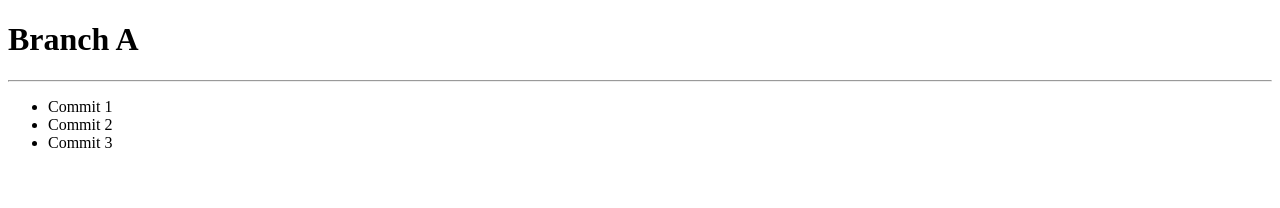
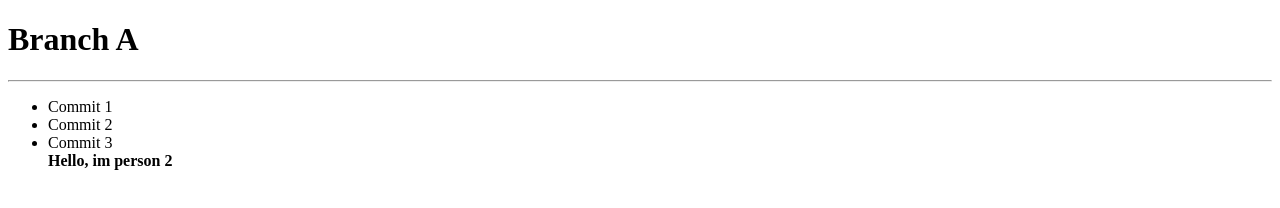
Before and after one commit to SU-Nesterenko/testrepo, a plain HTML site: page index.htm in a window 1280 px wide. Drawn offline with Linux system fonts and the light colour scheme.

Commit message:
Person 2 commits

```diff
--- a/index.htm
+++ b/index.htm
@@ -8,6 +8,7 @@
 			<li>Commit 1</li>
 			<li>Commit 2</li>
 			<li>Commit 3</li>
+			<b>Hello, im person 2</b>
 		</ul>
 	</body>
 </html>
```
